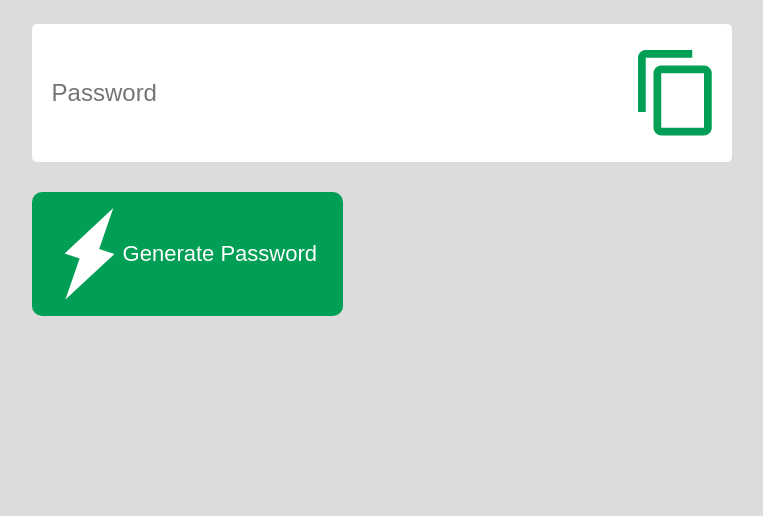
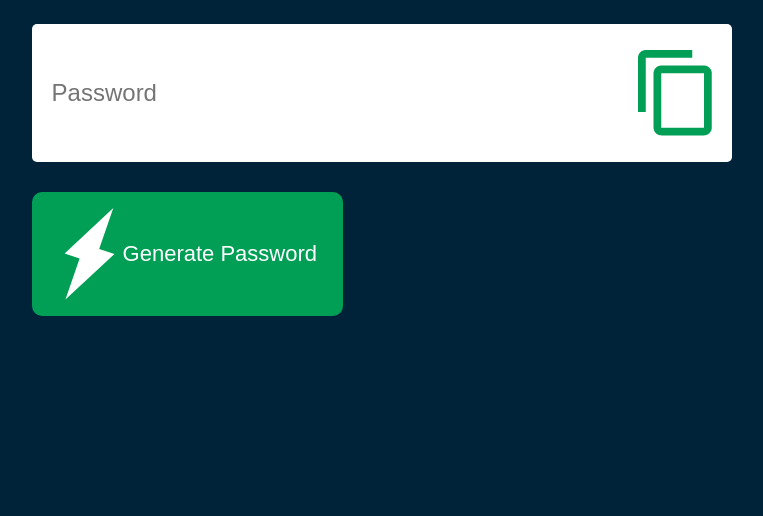
Before and after one commit to aashishxkhadka/Random-Password-Generator, a plain HTML site: page index.html in a window 1280 px wide. Shown: the part 284-800 px from the top of the page, without its empty margins (122-885 px from the left). Drawn offline with Linux system fonts and the light colour scheme.

Commit message:
On branch main  Your branch is up to date with 'origin/main'. Change Bg

```diff
--- a/style.css
+++ b/style.css
@@ -7,7 +7,7 @@
 }
 
 body{
-    background: Gainsboro;
+    background: #002339;
     color: #fff;
 
 }
```
Also changed, not shown: 1 other file.
